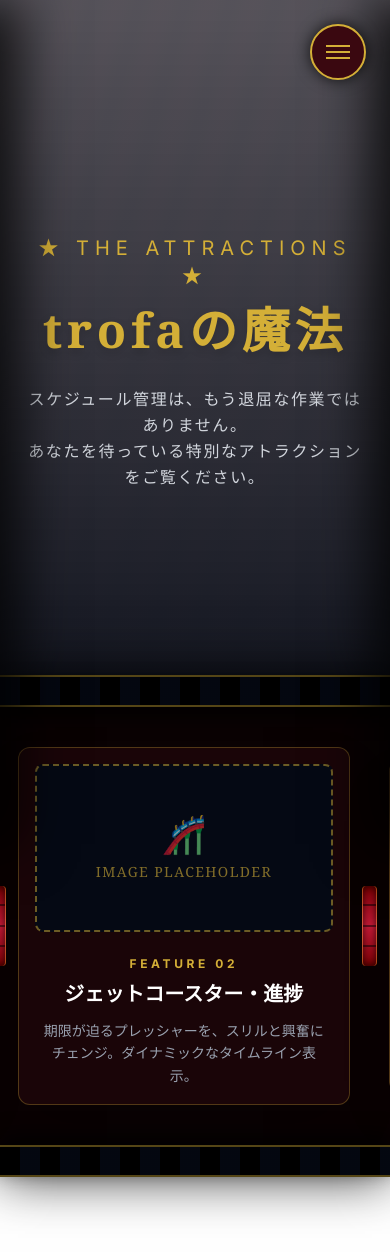
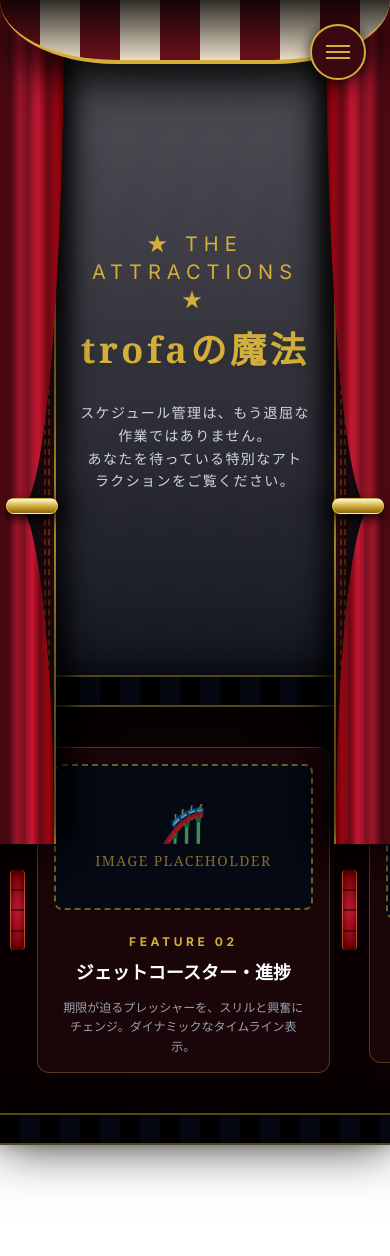
Before and after one commit to komatsuna047/trofa, a Next.js app: page /trofa in a window 390 px wide. After the commit the page ends 1225 px from the top, so only its background shows below. Built offline with nearby package versions, Linux system fonts and the light colour scheme.

Commit message:
kosd#	modified:   src/app/trofa/page.tsx

```diff
--- a/src/app/trofa/page.tsx
+++ b/src/app/trofa/page.tsx
@@ -32,7 +32,7 @@
     }
   ];
 
-  // 無限ループに見せるため、配列を複数回繰り返して「長いフィルム」を作る
+  // 無限ループ用に配列を拡張
   const extendedFeatures = [...features, ...features, ...features, ...features, ...features];
 
   useEffect(() => {
@@ -41,20 +41,17 @@
 
     let intervalId: NodeJS.Timeout;
 
-    // 自動スクロールの開始
     const startAutoPlay = () => {
       intervalId = setInterval(() => {
         if (carousel) {
-          // PCなら画面の50%、スマホなら85%の幅（カード1枚分）を自動で横にスクロール
           const scrollWidth = window.innerWidth > 768 ? window.innerWidth * 0.5 : window.innerWidth * 0.85;
           carousel.scrollBy({ left: scrollWidth, behavior: 'smooth' });
         }
-      }, 4000); // 4秒ごとに次のコマへ
+      }, 4000);
     };
 
     startAutoPlay();
 
-    // マウスホバー時や、ユーザーが触っている時は自動再生を一時停止
     carousel.addEventListener('mouseenter', () => clearInterval(intervalId));
     carousel.addEventListener('mouseleave', startAutoPlay);
     carousel.addEventListener('touchstart', () => clearInterval(intervalId));
@@ -69,16 +66,15 @@
     };
   }, []);
 
-  // 無限ループの裏技：端までスクロールしたら、アニメーションなしで中央付近にコッソリ戻す
   const handleScroll = () => {
     const carousel = carouselRef.current;
     if (!carousel) return;
 
     const maxScroll = carousel.scrollWidth - carousel.clientWidth;
     if (carousel.scrollLeft >= maxScroll - 10) {
-      carousel.style.scrollBehavior = 'auto'; // 一瞬だけスムーズ移動をオフ
-      carousel.scrollLeft = maxScroll / 2;    // 中央に戻す
-      carousel.style.scrollBehavior = 'smooth'; // スムーズ移動をオンに戻す
+      carousel.style.scrollBehavior = 'auto';
+      carousel.scrollLeft = maxScroll / 2;
+      carousel.style.scrollBehavior = 'smooth';
     } else if (carousel.scrollLeft <= 0) {
       carousel.style.scrollBehavior = 'auto';
       carousel.scrollLeft = maxScroll / 2;
@@ -87,71 +83,109 @@
   };
 
   return (
-    // 背景は layout.tsx に任せるため bg-transparent に設定
     <main className="bg-transparent text-white overflow-x-hidden font-sans relative pb-20">
 
-      {/* 導入セクション */}
-      <section className="min-h-[80vh] flex flex-col items-center justify-center relative px-6 text-center pt-32">
+      {/* =========================================
+          外装：上のテントと両端の装飾（画面に固定）
+      ========================================= */}
+
+      {/* 上部の天幕装飾 */}
+      <div
+        className="fixed top-0 left-0 w-full h-16 md:h-24 z-[60] shadow-[0_20px_40px_rgba(0,0,0,0.9)] border-b-4 border-[#d4af37] pointer-events-none"
+        style={{
+          backgroundImage: 'repeating-linear-gradient(90deg, #6b0f1a 0px, #6b0f1a 40px, #e8dcc5 40px, #e8dcc5 80px)',
+          borderRadius: '0 0 30% 30% / 0 0 100% 100%'
+        }}
+      >
+        <div className="absolute inset-0 bg-gradient-to-b from-black/80 to-transparent rounded-[inherit]"></div>
+      </div>
+
+      {/* --- 左側の舞台幕とテープ --- */}
+      <div className="fixed top-0 left-0 h-full w-16 md:w-32 z-[55] pointer-events-none flex flex-col filter drop-shadow-[10px_0_15px_rgba(0,0,0,0.8)]">
+        <div className="flex-grow-[6] w-full bg-gradient-to-r from-[#4a0810] via-[#d71b3b] to-[#8b0000] relative overflow-hidden" style={{ borderBottomRightRadius: '100% 150%' }}>
+          <div className="absolute inset-0 bg-[repeating-linear-gradient(90deg,transparent_0%,rgba(0,0,0,0.4)_15%,transparent_30%)] mix-blend-multiply"></div>
+        </div>
+        <div className="h-4 md:h-8 w-[80%] bg-gradient-to-b from-[#fff7d6] via-[#d4af37] to-[#8b6508] rounded-full -mt-2 md:-mt-4 ml-[10%] relative z-10 shadow-[0_5px_10px_rgba(0,0,0,0.8)] border border-yellow-200/50"></div>
+        <div className="flex-grow-[4] w-[85%] bg-gradient-to-r from-[#4a0810] via-[#d71b3b] to-[#8b0000] -mt-2 md:-mt-4 relative overflow-hidden" style={{ borderTopRightRadius: '100% 150%' }}>
+          <div className="absolute inset-0 bg-[repeating-linear-gradient(90deg,transparent_0%,rgba(0,0,0,0.4)_15%,transparent_30%)] mix-blend-multiply"></div>
+        </div>
+      </div>
+      <div className="fixed top-0 left-[40px] md:left-[100px] w-4 md:w-8 h-full bg-[#3a0810] z-[50] border-r-[2px] md:border-r-[3px] border-[#d4af37] shadow-[10px_0_20px_rgba(0,0,0,0.9)] flex justify-center py-2 opacity-95">
+        <div className="w-full mx-1 h-full border-x-[2px] md:border-x-[4px] border-dashed border-[#d4af37]/40"></div>
+      </div>
+
+      {/* --- 右側の舞台幕とテープ --- */}
+      <div className="fixed top-0 right-0 h-full w-16 md:w-32 z-[55] pointer-events-none flex flex-col filter drop-shadow-[-10px_0_15px_rgba(0,0,0,0.8)]">
+        <div className="flex-grow-[6] w-full bg-gradient-to-l from-[#4a0810] via-[#d71b3b] to-[#8b0000] relative overflow-hidden" style={{ borderBottomLeftRadius: '100% 150%' }}>
+          <div className="absolute inset-0 bg-[repeating-linear-gradient(270deg,transparent_0%,rgba(0,0,0,0.4)_15%,transparent_30%)] mix-blend-multiply"></div>
+        </div>
+        <div className="h-4 md:h-8 w-[80%] bg-gradient-to-b from-[#fff7d6] via-[#d4af37] to-[#8b6508] rounded-full -mt-2 md:-mt-4 mr-[10%] ml-auto relative z-10 shadow-[0_5px_10px_rgba(0,0,0,0.8)] border border-yellow-200/50"></div>
+        <div className="flex-grow-[4] w-[85%] bg-gradient-to-l from-[#4a0810] via-[#d71b3b] to-[#8b0000] -mt-2 md:-mt-4 ml-auto relative overflow-hidden" style={{ borderTopLeftRadius: '100% 150%' }}>
+          <div className="absolute inset-0 bg-[repeating-linear-gradient(270deg,transparent_0%,rgba(0,0,0,0.4)_15%,transparent_30%)] mix-blend-multiply"></div>
+        </div>
+      </div>
+      <div className="fixed top-0 right-[40px] md:right-[100px] w-4 md:w-8 h-full bg-[#3a0810] z-[50] border-l-[2px] md:border-l-[3px] border-[#d4af37] shadow-[-10px_0_20px_rgba(0,0,0,0.9)] flex justify-center py-2 opacity-95">
+        <div className="w-full mx-1 h-full border-x-[2px] md:border-x-[4px] border-dashed border-[#d4af37]/40"></div>
+      </div>
+
+      {/* =========================================
+          コンテンツセクション
+      ========================================= */}
+
+      {/* 導入セクション（幕に被らないように左右にpadding） */}
+      <section className="min-h-[80vh] flex flex-col items-center justify-center relative px-[80px] md:px-[180px] text-center pt-32">
         <div className="text-[#d4af37] text-xl md:text-2xl mb-4 tracking-[0.3em]">★ THE ATTRACTIONS ★</div>
-        <h1 className="text-5xl md:text-8xl font-black text-[#d4af37] tracking-widest font-serif drop-shadow-lg mb-8">
+        <h1 className="text-4xl md:text-8xl font-black text-[#d4af37] tracking-widest font-serif drop-shadow-lg mb-8">
           trofaの魔法
         </h1>
-        <p className="text-base md:text-2xl text-gray-300 font-medium tracking-widest max-w-2xl leading-relaxed mb-20">
+        <p className="text-sm md:text-2xl text-gray-300 font-medium tracking-widest max-w-2xl leading-relaxed mb-20">
           スケジュール管理は、もう退屈な作業ではありません。<br />
           あなたを待っている特別なアトラクションをご覧ください。
         </p>
       </section>
 
-      {/* =========================================
-          フィルムテープ（自動ループ・カルーセル）セクション
-      ========================================= */}
+      {/* フィルムテープ（自動ループ・カルーセル）セクション */}
+      {/* z-10なので、z-50の幕の後ろを通り抜けるように見えます */}
       <section className="relative w-full flex flex-col items-center z-10 shadow-[0_0_50px_rgba(0,0,0,0.8)]">
 
         {/* 上のビデオテープ（パーフォレーション穴） */}
         <div className="w-full h-8 md:h-12 bg-black border-y-2 border-[#d4af37]/40 relative z-20 shadow-[0_10px_20px_rgba(0,0,0,0.8)]">
-          <div
-            className="absolute inset-0 opacity-80"
-            style={{ backgroundImage: 'repeating-linear-gradient(90deg, #050914 0px, #050914 20px, transparent 20px, transparent 40px)' }}
-          ></div>
+          <div className="absolute inset-0 opacity-80" style={{ backgroundImage: 'repeating-linear-gradient(90deg, #050914 0px, #050914 20px, transparent 20px, transparent 40px)' }}></div>
         </div>
 
         {/* 横スクロール・コマコンテナ */}
         <div
           ref={carouselRef}
           onScroll={handleScroll}
-          // [&::-webkit-scrollbar]:hidden 等でスクロールバーを非表示にしつつスクロール可能にする
-          className="w-full flex items-center overflow-x-auto snap-x snap-mandatory py-10 relative bg-[#0a0203] [&::-webkit-scrollbar]:hidden [-ms-overflow-style:none] [scrollbar-width:none]"
+          className="w-full flex items-center overflow-x-auto snap-x snap-mandatory py-10 relative bg-[#0a0203] [&::-webkit-scrollbar]:hidden [-ms-overflow-style:none] [scrollbar-width:none] px-[60px] md:px-[160px]"
           style={{ scrollBehavior: 'smooth' }}
         >
           {extendedFeatures.map((f, i) => (
             <div key={i} className="flex-shrink-0 snap-center flex items-center">
 
               {/* カード本体（フィルムの1コマ） */}
-              <div className="w-[85vw] md:w-[50vw] bg-[#1a0508] border border-[#d4af37]/30 rounded-xl shadow-2xl flex flex-col p-4 md:p-6 mx-2">
+              <div className="w-[75vw] md:w-[45vw] bg-[#1a0508] border border-[#d4af37]/30 rounded-xl shadow-2xl flex flex-col p-4 md:p-6 mx-2">
 
-                {/* 📸 画像を入れるプレースホルダー（枠） */}
+                {/* 📸 画像プレースホルダー */}
                 <div className="w-full aspect-video bg-[#050914] rounded-lg flex items-center justify-center border-2 border-dashed border-[#d4af37]/50 relative overflow-hidden group cursor-pointer">
-                  {/* ここに将来 <img src="..." /> を入れます */}
                   <div className="flex flex-col items-center opacity-60 group-hover:opacity-100 transition-opacity">
                     <span className="text-4xl mb-2">{f.icon}</span>
                     <span className="text-[#d4af37] font-serif tracking-widest text-sm">IMAGE PLACEHOLDER</span>
                   </div>
-                  {/* 画像に被せる薄い光沢エフェクト */}
                   <div className="absolute inset-0 bg-gradient-to-br from-white/10 to-transparent opacity-0 group-hover:opacity-100 transition-opacity duration-500"></div>
                 </div>
 
                 {/* テキストエリア */}
                 <div className="w-full text-center mt-6">
                   <div className="text-[#d4af37] text-xs md:text-sm tracking-[0.3em] font-bold mb-2">{f.subtitle}</div>
-                  <h3 className="text-xl md:text-3xl font-bold mb-3 font-serif text-white">{f.title}</h3>
-                  <p className="text-gray-400 text-sm md:text-base leading-relaxed px-2">{f.description}</p>
+                  <h3 className="text-lg md:text-3xl font-bold mb-3 font-serif text-white">{f.title}</h3>
+                  <p className="text-gray-400 text-xs md:text-base leading-relaxed px-2">{f.description}</p>
                 </div>
               </div>
 
               {/* 赤いテープ（コマとコマを繋ぐ装飾） */}
               {i !== extendedFeatures.length - 1 && (
                 <div className="w-[4vw] md:w-[3vw] h-20 md:h-32 bg-gradient-to-b from-[#8b0000] via-[#d71b3b] to-[#8b0000] mx-1 md:mx-3 flex flex-col justify-evenly items-center rounded-sm shadow-[inset_0_0_10px_rgba(0,0,0,0.8)] border-x border-[#d4af37]/40 relative">
-                  {/* テープの継ぎ目（ステッチ）表現 */}
                   <div className="w-full h-[2px] bg-black/50"></div>
                   <div className="w-full h-[2px] bg-black/50"></div>
                   <div className="w-full h-[2px] bg-black/50"></div>
@@ -163,10 +197,7 @@
 
         {/* 下のビデオテープ（パーフォレーション穴） */}
         <div className="w-full h-8 md:h-12 bg-black border-y-2 border-[#d4af37]/40 relative z-20 shadow-[0_-10px_20px_rgba(0,0,0,0.8)]">
-          <div
-            className="absolute inset-0 opacity-80"
-            style={{ backgroundImage: 'repeating-linear-gradient(90deg, transparent 0px, transparent 20px, #050914 20px, #050914 40px)' }}
-          ></div>
+          <div className="absolute inset-0 opacity-80" style={{ backgroundImage: 'repeating-linear-gradient(90deg, transparent 0px, transparent 20px, #050914 20px, #050914 40px)' }}></div>
         </div>
 
       </section>
```
